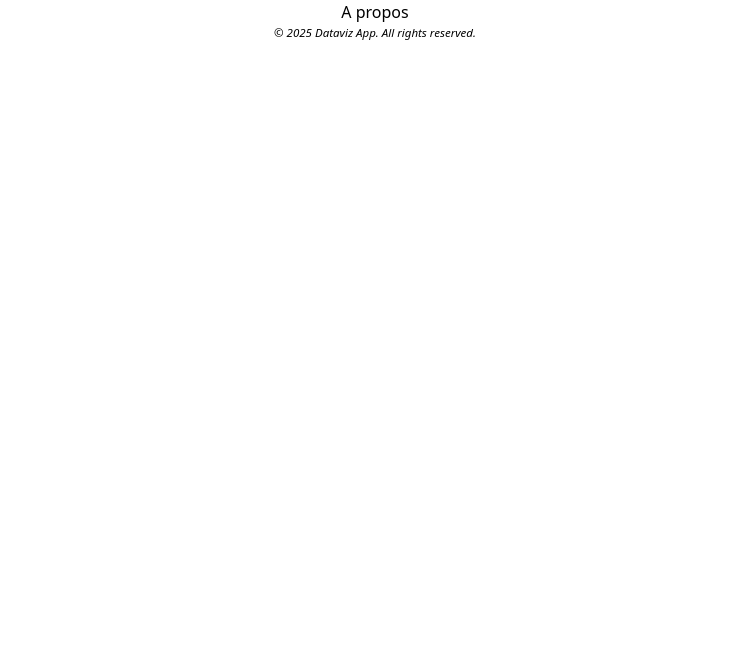
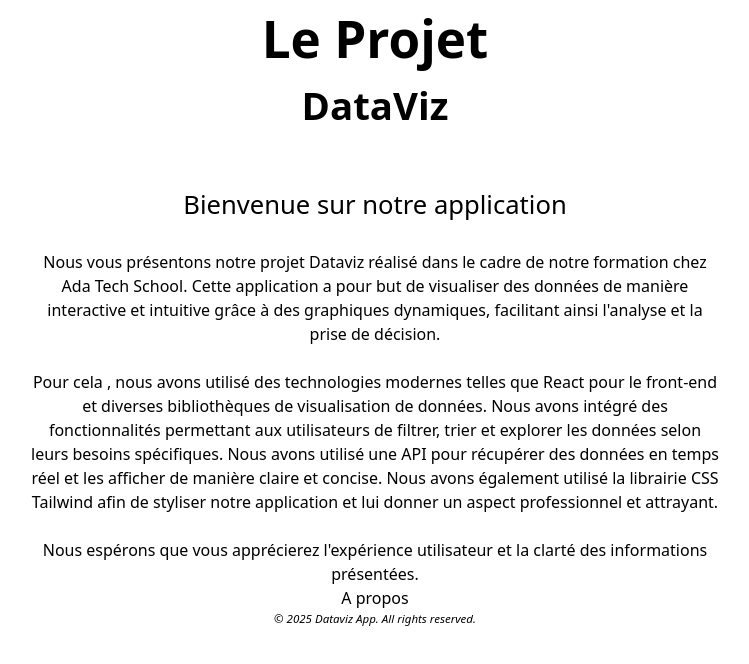
Before and after one commit to LaurieLM/dataviz, a React (Vite) app: page / in a window 1280 px wide. Shown: the top 664 px of the page, without its empty margins (265-1014 px from the left). Built offline with nearby package versions, Linux system fonts and the light colour scheme.

Commit message:
feature / add component PresentProject + style

```diff
--- a/src/App.tsx
+++ b/src/App.tsx
@@ -1,6 +1,9 @@
-import Header from './components/Header'
-import API from './components/API'
+// import Header from './components/Header'
+// import API from './components/API'
+import PresentProject from './components/PresentProject'
 import Footer from './components/Footer'
+
+
 
 function App() {
 
@@ -8,6 +11,7 @@
     <div>
       {/* <API />
       <Header /> */}
+      <PresentProject />
       <Footer />
     </div>
 
--- /dev/null
+++ b/src/components/PresentProject.tsx
@@ -0,0 +1,18 @@
+export default function PresentProject() {
+  return (
+      <section className="flex flex-col items-center">
+      <h1 className="text-[4vw] font-bold">Le Projet</h1>
+      <h2 className="text-[3vw] font-[600] mb-[4vw]">DataViz</h2>
+      <h3 className="text-[2vw] font-[400] mb-[2vw]">Bienvenue sur notre application</h3>
+      <p className="w-[54vw] text-center font-[100]">
+        Nous vous présentons notre projet Dataviz réalisé dans le cadre de notre formation chez Ada Tech School.
+        Cette application a pour but de visualiser des données de manière interactive et intuitive grâce à des graphiques dynamiques, facilitant ainsi l'analyse et la prise de décision. <br /><br />
+        Pour cela , nous avons utilisé des technologies modernes telles que React pour le front-end et diverses bibliothèques de visualisation de données.
+        Nous avons intégré des fonctionnalités permettant aux utilisateurs de filtrer, trier et explorer les données selon leurs besoins spécifiques.
+        Nous avons utilisé une API pour récupérer des données en temps réel et les afficher de manière claire et concise.
+        Nous avons également utilisé la librairie CSS Tailwind afin de styliser notre application et lui donner un aspect professionnel et attrayant.<br /><br />
+        Nous espérons que vous apprécierez l'expérience utilisateur et la clarté des informations présentées.
+      </p>
+      </section>
+  )
+}
```
